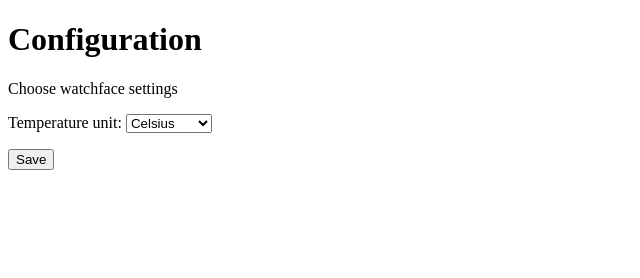
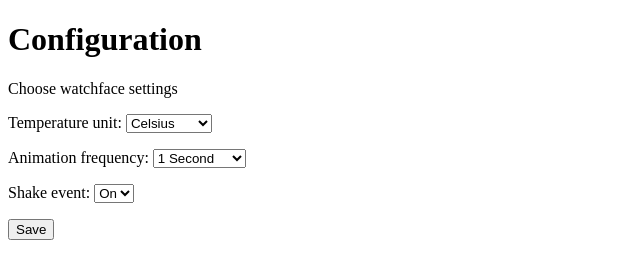
Before and after one commit to asardaes/pebble-zgot, a plain HTML site: page index.html in a window 1280 px wide. Shown: the whole page, without its empty margins (0-640 px from the left). Drawn offline with Linux system fonts and the light colour scheme.

Commit message:
Added new config options

```diff
--- a/index.html
+++ b/index.html
@@ -15,6 +15,22 @@
     </select>
     </p>
 
+    <p>Animation frequency:
+    <select id="anim_freq">
+      <option value=1>1 Second</option>
+      <option value=12>12 Seconds</option>
+      <option value=60>1 Minute</option>
+      <option value=0>Off</option>
+    </select>
+    </p>
+
+    <p>Shake event:
+    <select id="shake">
+      <option value=1>On</option>
+      <option value=0>Off</option>
+    </select>
+    </p>
+
     <p>
     <button id="save_button">Save</button>
     </p>
@@ -23,9 +39,13 @@
       //Setup to allow easy adding more options later
       function saveOptions() {
         var tunit = document.getElementById("unit_temperature");
+        var afreq = document.getElementById("anim_freq");
+        var shake = document.getElementById("shake");
 
         var options = {
-          "tunit": tunit.options[tunit.selectedIndex].value
+          "tunit": tunit.options[tunit.selectedIndex].value,
+          "afreq": afreq.options[afreq.selectedIndex].value,
+          "shake": shake.options[shake.selectedIndex].value
         }
 
         return options;
```
